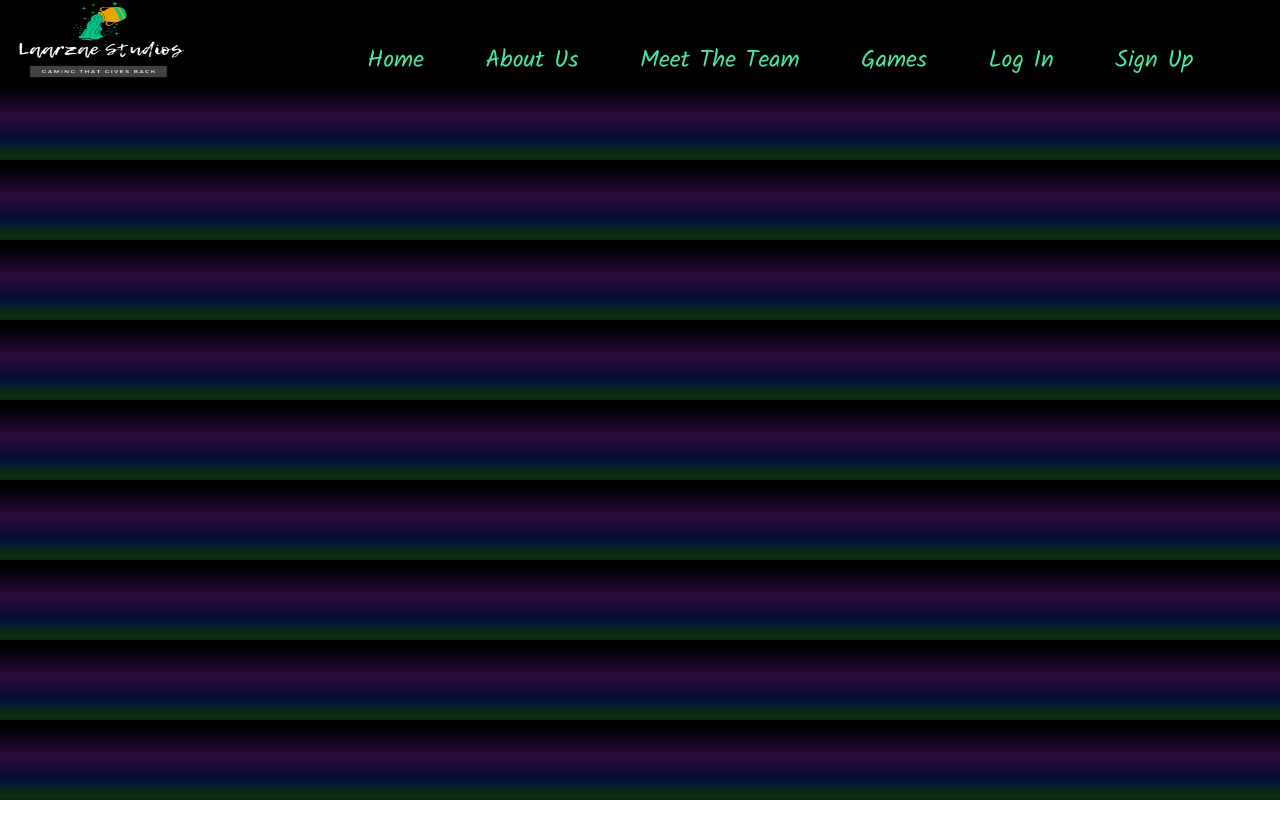
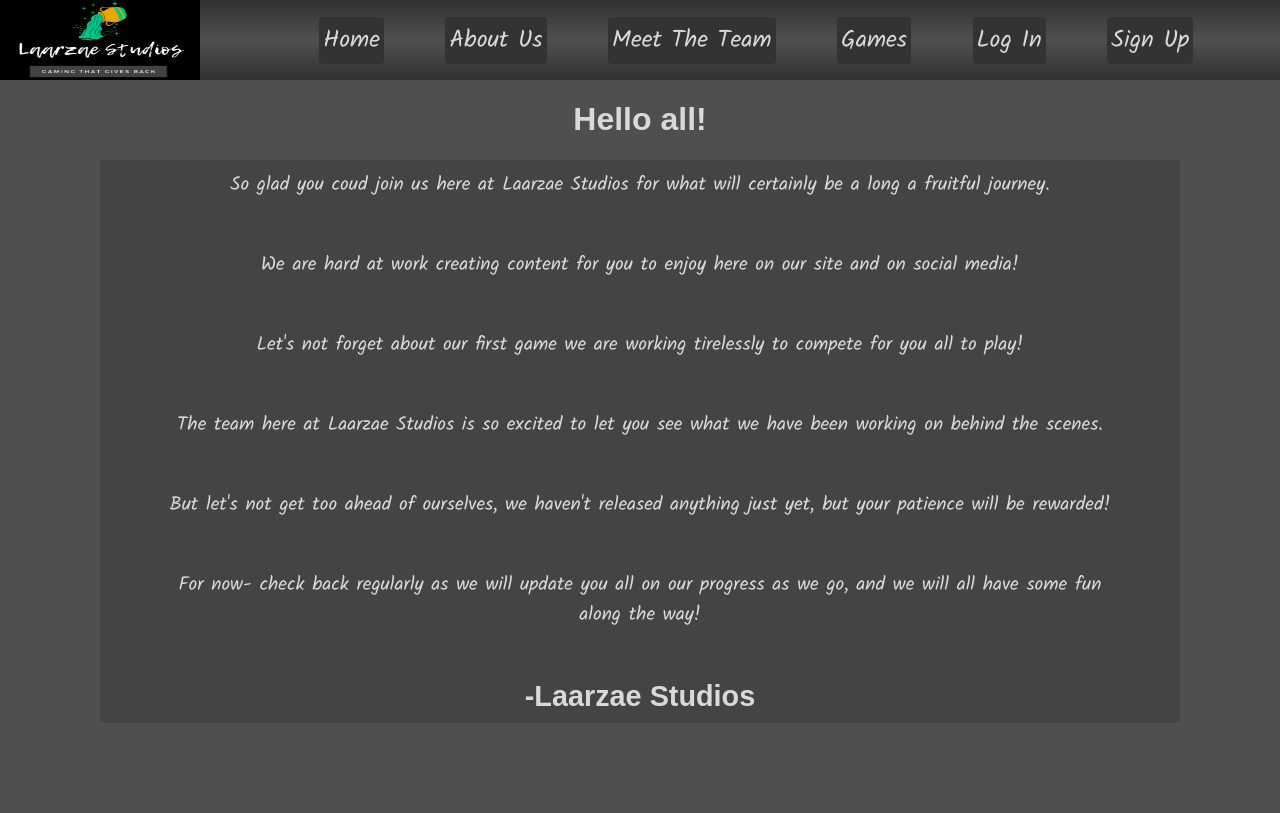
Before and after one commit to Laarzae-Studios/deprecated, a React (Create React App) app in the folder laarzae-studios-react/: page /home in a window 1280 px wide. Built offline with nearby package versions, Linux system fonts and the light colour scheme; a web font is replaced by a local one.

Commit message:
refactor: refactored homepage and header components and restyled

```diff
--- a/laarzae-studios-react/src/App.css
+++ b/laarzae-studios-react/src/App.css
@@ -1,22 +1,35 @@
 @import url('https://fonts.googleapis.com/css2?family=Kalam&family=RocknRoll+One&display=swap');
 
+* {
+    box-sizing: border-box;
+}
+
 body {
+    box-sizing: border-box;
     width: 100vw;
     height: 100%;
-	background: rgb(12, 42, 20);
-	background: linear-gradient(
-		0deg,
-		rgba(12, 42, 20, 1) 0%,
-		rgba(10, 50, 15, 1) 5%,
-		rgba(4, 18, 62, 1) 25%,
-		rgba(11, 9, 56, 1) 32%,
-		rgba(27, 10, 55, 1) 42%,
-		rgba(43, 10, 62, 1) 54%,
-		rgba(0, 0, 0, 1) 92%,
-		rgba(0, 0, 0, 1) 100%
-	);
-	color: #49e59c;
+    background: rgb(79, 79, 79);
+    color: #d9d9d9;
     font-family: 'Kalam', cursive;
+}
+
+html {
+    box-sizing: border-box;
+    overflow-x: hidden;
+}
+
+html::-webkit-scrollbar {
+    width: .66rem;
+    background-color: #525252;
+}
+
+html::-webkit-scrollbar-track {
+    border-radius: 4px;
+}
+
+html::-webkit-scrollbar-thumb {
+    border-radius: 4px;
+    background-color: rgb(139, 139, 139);
 }
 
 h1,
@@ -28,28 +41,6 @@ h6 {
     font-family: 'RocknRoll One', sans-serif;
 }
 
-.App {
-}
-
-.header {
-	height: 10vh;
-	background-color: black;
-	display: flex;
-}
-
-nav {
-	width: 80%;
-	display: flex;
-	justify-content: flex-end;
-	align-items: flex-end;
-}
-
-a {
-	text-decoration: none;
-	color: #49e59c;
-	margin: 0 3%;
-	font-size: 1.5rem;
-}
 
 .meet-container,
 .home-container {
@@ -82,6 +73,7 @@ a {
 }
 
 .home-body {
+    /*these styles overwrite the styles in the previous selector, this is bad practice!*/
     width: 90%;
     height: 70vh;
     margin: 0 auto;
@@ -104,6 +96,7 @@ a {
     padding-top: 1.5%;
     overflow: hidden;
 }
+
 .user-img {
     width: 100%;
     border-radius: 9%;
@@ -149,20 +142,17 @@ a {
     overflow-x: hidden;
 }
 
-.home-wall-o-text::-webkit-scrollbar{
+.home-wall-o-text::-webkit-scrollbar {
     width: .66rem;
 }
-.home-wall-o-text::-webkit-scrollbar-track{
+
+.home-wall-o-text::-webkit-scrollbar-track {
     border-radius: 4px;
 }
-.home-wall-o-text::-webkit-scrollbar-thumb{
+
+.home-wall-o-text::-webkit-scrollbar-thumb {
     border-radius: 4px;
     background-color: rgba(229, 166, 2, 1);
-
-}
-
-.home-wall-o-text {
-	margin-bottom: 0;
 }
 
 .title {
--- a/laarzae-studios-react/src/App.js
+++ b/laarzae-studios-react/src/App.js
@@ -3,7 +3,7 @@ import "./App.css";
 import {Route, Switch} from "react-router-dom";
 import Header from "./components/Header";
 import MeetTheTeam from "./components/MeetTheTeam";
-import Homepage from "./components/HomePageClean";
+import Homepage from "./components/Homepage";
 import HomePageClean from "./components/HomePageClean.jsx";
 
 function App() {
@@ -17,6 +17,9 @@ function App() {
                 <Route path="/meet">
                     <MeetTheTeam/>
                 </Route>
+                <Route path="/home">
+                    <HomePageClean/>
+                </Route>
             </Switch>
         </div>
     );
--- /dev/null
+++ b/laarzae-studios-react/src/components/Header.css
@@ -0,0 +1,41 @@
+.header {
+    height: 10vh;
+    /*background-color: rgb(49, 49, 49);*/
+    background: linear-gradient(
+            180deg,
+            rgba(49, 49, 49, 1.0) 0%,
+            rgba(79, 79, 79, 1.0) 50%,
+            rgba(49, 49, 49, 1.0) 100%
+    );
+    display: flex;
+}
+
+nav {
+    width: 80%;
+    display: flex;
+    justify-content: flex-end;
+    align-items: center;
+}
+
+nav a {
+    text-decoration: none;
+    background-color: #333;
+    border-radius: 4px;
+    padding: 4px;
+    color: #d9d9d9;
+    margin: 0 3%;
+    font-size: 1.5rem;
+}
+
+.header img{
+    height: 100%;
+}
+
+nav a:hover{
+    background: linear-gradient(
+            180deg,
+            rgba(79, 79, 79, 1.0) 0%,
+            rgba(49, 49, 49, 1.0) 50%,
+            rgba(79, 79, 79, 1.0) 100%
+    );
+}
--- a/laarzae-studios-react/src/components/Header.js
+++ b/laarzae-studios-react/src/components/Header.js
@@ -1,10 +1,13 @@
 import React from 'react';
 import { Link } from 'react-router-dom';
+import "./Header.css";
 
 const Header = () => {
 	return (
 		<div className="header">
-			<img src="/logo-crop.jpeg" alt="Laarzae Studios" width="200px" />
+            <Link to="/home">
+			<img  src="/logo-crop.jpeg" alt="Laarzae Studios" width="200px" />
+            </Link>
 			<nav>
 				<Link to="/">Home</Link>
 				<Link to="/about">About Us</Link>
--- a/laarzae-studios-react/src/components/HomePageClean.jsx
+++ b/laarzae-studios-react/src/components/HomePageClean.jsx
@@ -1,14 +1,35 @@
-import React from "react"
+import React from "react";
+import "./homeStyles.css";
 
 
-const HomePageClean = () =>{
-
+const HomePageClean = () => {
 
 
     return (
-        <div className="home-container">
+        <div className="home-container-clean">
+            <h1>Hello all!</h1>
+            <div className="home-info">
+            <span>So glad you coud join us here at Laarzae Studios for what will certainly be a long a fruitful
+                journey.</span>
+
+                <span>We are hard at work creating content for you to enjoy here on our site and on social media!</span>
+
+                <span>Let's not forget about our first game we are working tirelessly to compete for you all to play!</span>
+
+                <span>The team here at Laarzae Studios is so excited to let you see what we have been working on behind the
+                scenes.</span>
+
+                <span>But let's not get too ahead of ourselves, we haven't released anything just yet, but your patience
+                    will be rewarded!</span>
+
+
+                <span>For now- check back regularly as we will update you all on our progress as we go, and we will all have
+                some fun along the way!</span>
+
+                <h2>-Laarzae Studios</h2>
+            </div>
         </div>
     );
-}
+};
 
 export default HomePageClean;
--- /dev/null
+++ b/laarzae-studios-react/src/components/homeStyles.css
@@ -0,0 +1,27 @@
+.home-info span {
+    display: block;
+    margin: 50px;
+}
+
+.home-info span:first-child {
+    margin-top: 0;
+}
+
+.home-info > * {
+    margin-bottom: 0;
+}
+
+.home-info {
+    margin-bottom: 0;
+    border-radius: 4px;
+    padding: 10px;
+    background-color: #444;
+    font-size: 1.2rem;
+}
+
+.home-container-clean {
+    /*border: 1px solid white;*/
+    padding: 0 100px 100px;
+    text-align: center;
+    height: 89vh;/*this height was set manually to accommodate the header, might want to specify site standards*/
+}
```
Lines whose indentation alone changed are shown as unchanged.
